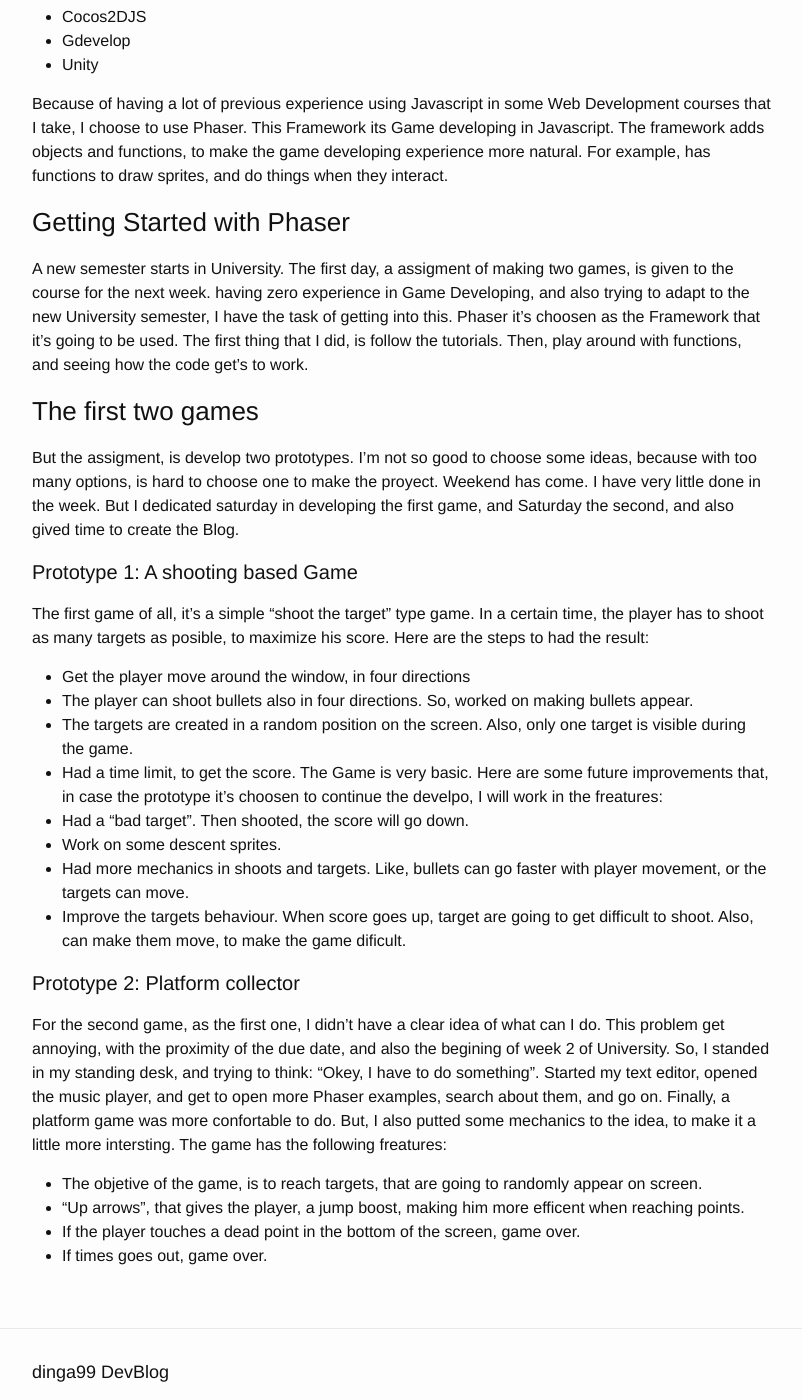
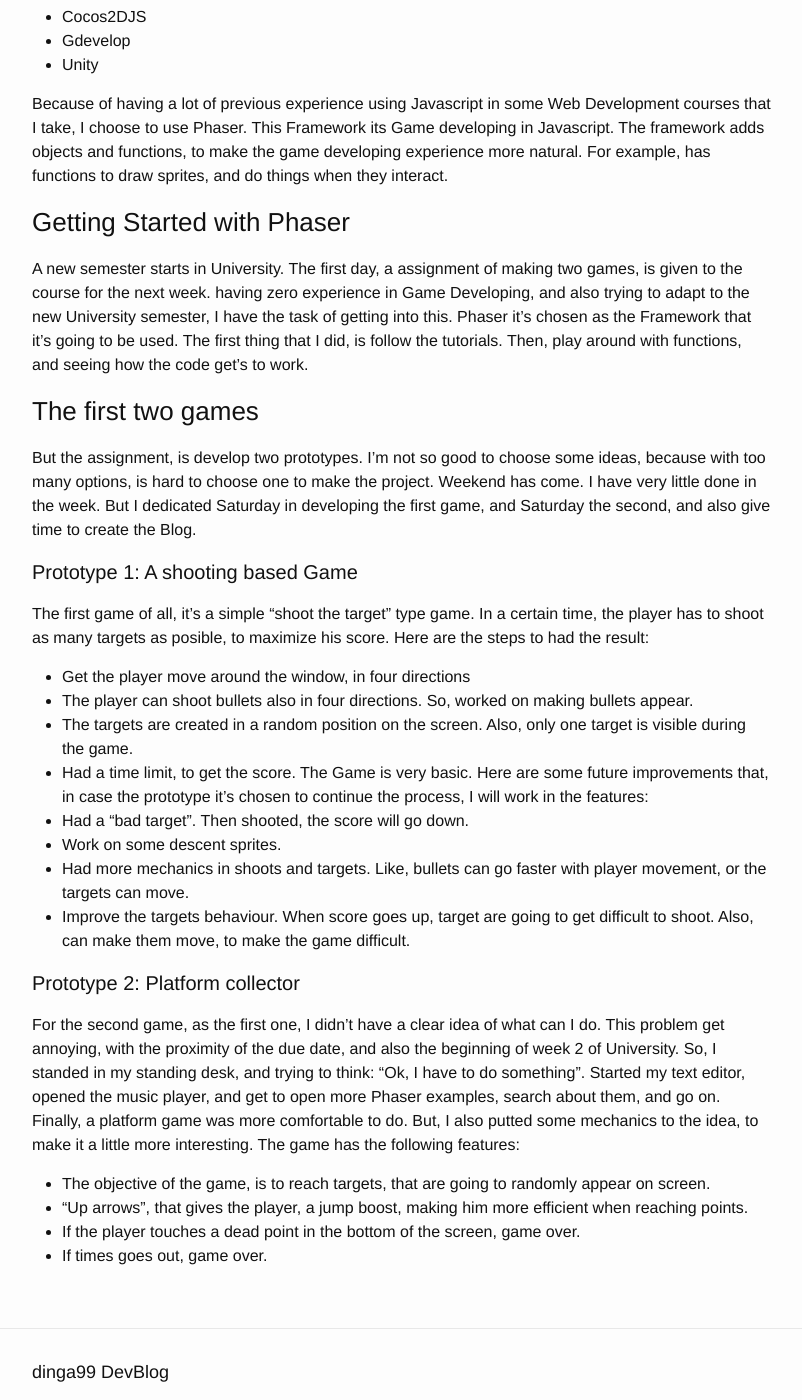
Before and after one commit to acifuentes99/dinga99.github.io, a Jekyll site: the page built from _posts/2016-03-13-first-post.markdown, in a window 1280 px wide and 1400 px high, scrolled down 471 px. Shown: the whole window, without its empty margins (238-1040 px from the left). Built offline with Jekyll 4.4.1, drawn with Linux system fonts in a browser that asks for light colours; some of the changed text lies outside the part shown.

Commit message:
Corrected Ortography First Post

```diff
--- a/_posts/2016-03-13-first-post.markdown
+++ b/_posts/2016-03-13-first-post.markdown
@@ -20,35 +20,37 @@ This Framework its Game developing in Javascript. The framework adds objects and
 
 ### Getting Started with Phaser
 
-A new semester starts in University. The first day, a assigment of making two games, is given to the course for the next week.
+A new semester starts in University. The first day, a assignment of making two games, is given to the course for the next week.
 having zero experience in Game Developing, and also trying to adapt to the new University semester, I have the task of getting into this.
-Phaser it's choosen as the Framework that it's going to be used.
+Phaser it's chosen as the Framework that it's going to be used.
 The first thing that I did, is follow the tutorials. Then, play around with functions, and seeing how the code get's to work.
 
 ### The first two games
 
-But the assigment, is develop two prototypes. I'm not so good to choose some ideas, because with too many options, is hard to choose one to make the proyect.
-Weekend has come. I have very little done in the week. But I dedicated saturday in developing the first game, and Saturday the second, and also gived time to create the Blog.
+But the assignment, is develop two prototypes. I'm not so good to choose some ideas, because with too many options, is hard to choose one to make the project.
+Weekend has come. I have very little done in the week. But I dedicated Saturday in developing the first game, and Saturday the second, and also give time to create the Blog.
 
 #### Prototype 1: A shooting based Game
 
 The first game of all, it's a simple "shoot the target" type game. In a certain time, the player has to shoot as many targets as posible, to maximize his score.
 Here are the steps to had the result:
+
 - Get the player move around the window, in four directions
 - The player can shoot bullets also in four directions. So, worked on making bullets appear.
 - The targets are created in a random position on the screen. Also, only one target is visible during the game.
 - Had a time limit, to get the score.
-The Game is very basic. Here are some future improvements that, in case the prototype it's choosen to continue the develpo, I will work in the freatures:
+The Game is very basic. Here are some future improvements that, in case the prototype it's chosen to continue the process, I will work in the features:
 - Had a "bad target". Then shooted, the score will go down.
 - Work on some descent sprites.
 - Had more mechanics in shoots and targets. Like, bullets can go faster with player movement, or the targets can move.
-- Improve the targets behaviour. When score goes up, target are going to get difficult to shoot. Also, can make them move, to make the game dificult.
+- Improve the targets behaviour. When score goes up, target are going to get difficult to shoot. Also, can make them move, to make the game difficult.
 
 #### Prototype 2: Platform collector
 
-For the second game, as the first one, I didn't have a clear idea of what can I do. This problem get annoying, with the proximity of the due date, and also the begining of week 2 of University. So, I standed in my standing desk, and trying to think: "Okey, I have to do something". Started my text editor, opened the music player, and get to open more Phaser examples, search about them, and go on. Finally, a platform game was more confortable to do. But, I also putted some
-mechanics to the idea, to make it a little more intersting. The game has the following freatures:
-- The objetive of the game, is to reach targets, that are going to randomly appear on screen.
-- "Up arrows", that gives the player, a jump boost, making him more efficent when reaching points.
+For the second game, as the first one, I didn't have a clear idea of what can I do. This problem get annoying, with the proximity of the due date, and also the beginning of week 2 of University. So, I standed in my standing desk, and trying to think: "Ok, I have to do something". Started my text editor, opened the music player, and get to open more Phaser examples, search about them, and go on. Finally, a platform game was more comfortable to do. But, I also putted some
+mechanics to the idea, to make it a little more interesting. The game has the following features:
+
+- The objective of the game, is to reach targets, that are going to randomly appear on screen.
+- "Up arrows", that gives the player, a jump boost, making him more efficient when reaching points.
 - If the player touches a dead point in the bottom of the screen, game over.
 - If times goes out, game over.
```
Also changed, not shown: other parts of _posts/2016-03-13-first-post.markdown (+2 -2 lines).
